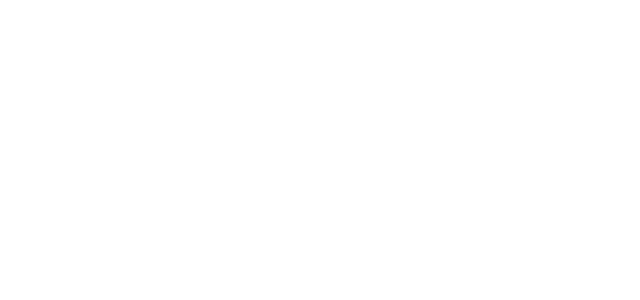
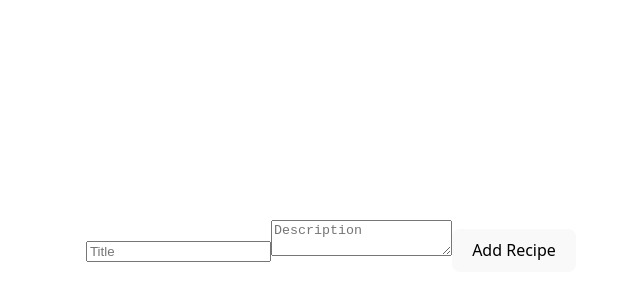
Before and after one commit to Isaji-withchrist/alx-fe-reactjs, a React (Vite) app in the folder recipe-sharing-app/: page / in a window 1280 px wide. Shown: the part 154-454 px from the top of the page, without its empty margins (309-949 px from the left). Built offline with nearby package versions, Linux system fonts and the light colour scheme.

Commit message:
initial commit

```diff
--- a/recipe-sharing-app/src/App.jsx
+++ b/recipe-sharing-app/src/App.jsx
@@ -10,7 +10,8 @@ function App() {
     <>
       <div>
         <RecipeList/>
-
+        <AddRecipeForm/>
+        <recipeStore/>
         </div>
     </>
   )
--- a/recipe-sharing-app/src/components/AddRecipeForm.jsx
+++ b/recipe-sharing-app/src/components/AddRecipeForm.jsx
@@ -1,6 +1,6 @@
 // AddRecipeForm component
 import { useState } from 'react';
-import useRecipeStore from '../store/useRecipeStore';
+import useRecipeStore from './recipeStore';
 
 const AddRecipeForm = () => {
   const addRecipe = useRecipeStore(state => state.addRecipe);
--- a/recipe-sharing-app/src/components/RecipeList.jsx
+++ b/recipe-sharing-app/src/components/RecipeList.jsx
@@ -1,5 +1,5 @@
 // RecipeList component
-import useRecipeStore from "../store/useRecipeStore";
+import useRecipeStore from "./recipeStore";
 
 const RecipeList = () => {
   const recipes = useRecipeStore(state => state.recipes);
```
Also changed, not shown: recipe-sharing-app/src/components/recipeStore.js (renamed from recipe-sharing-app/src/store/useRecipeStore.js).
